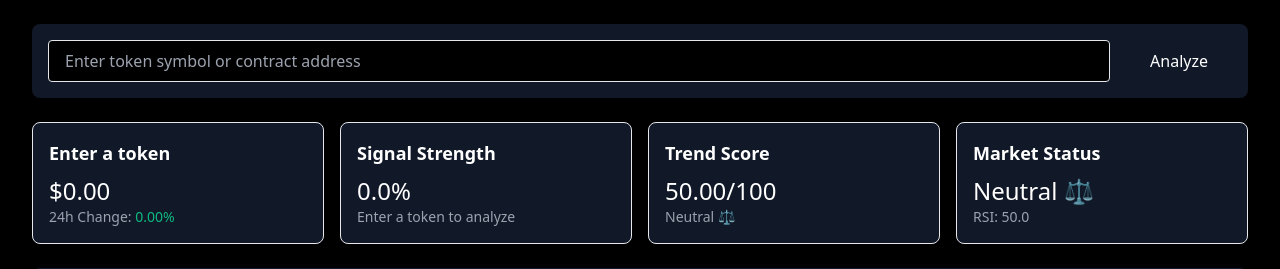
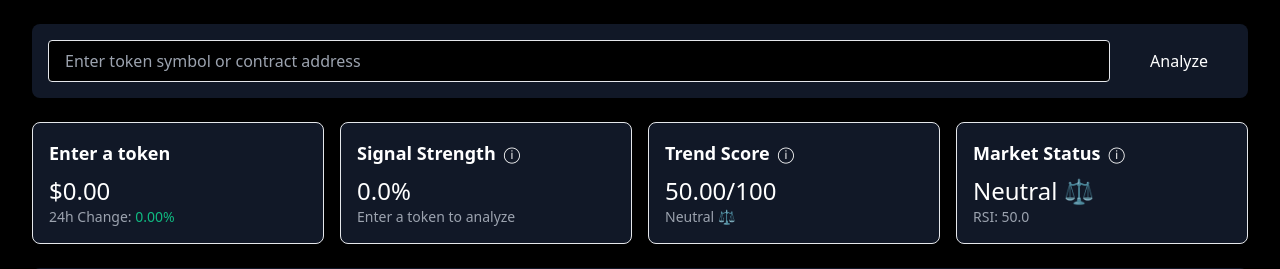
Before and after one commit to jamalfrnk/yieldsensei, a Flask app: page / in a window 1280 px wide; the page is wider, and only the part inside the window is pictured. Shown: the part 65-334 px from the top of that part. Run offline with Flask 3, Linux system fonts and the light colour scheme; some libraries are stand-ins or nearby versions.

Commit message:
Agent query: I've added information icons (ⓘ) next to Signal Strength, Trend Score, and Market Status. Could you hover over these icons and confirm if you see helpful explanations appear?
Add tooltip explanations for "signal strength", "trend score", and "market status" on the dashboard.

Screenshot: https://storage.googleapis.com/screenshot-production-us-central1/0f677032-f030-4175-9eb7-60efa2bc732c/e7cc418c-f9c9-4109-b165-b5a8f8f44d02.jpg

```diff
--- a/templates/dashboard.html
+++ b/templates/dashboard.html
@@ -30,17 +30,41 @@
             </p>
         </div>
         <div class="bg-gray-900 rounded-lg p-4 border border-orange-500 hover:bg-gray-800 transition-colors duration-200">
-            <h3 class="text-lg font-semibold text-orange-500">Signal Strength</h3>
+            <div class="flex items-center mb-2">
+                <h3 class="text-lg font-semibold text-orange-500">Signal Strength</h3>
+                <div class="ml-2 group relative">
+                    <span class="cursor-help text-orange-500">ⓘ</span>
+                    <div class="opacity-0 bg-black text-white text-sm rounded-lg py-2 px-3 absolute z-10 bottom-full mb-2 -left-1/2 pointer-events-none group-hover:opacity-100 transition-opacity duration-200 w-64">
+                        A measure of how strong the trading signal is, based on multiple technical indicators including RSI, MACD, and price levels. Higher values indicate stronger signals.
+                    </div>
+                </div>
+            </div>
             <p class="text-2xl mt-2">{{ "%.1f"|format(signal_strength|float) }}%</p>
             <p class="text-sm text-gray-400">{{ signal_description }}</p>
         </div>
         <div class="bg-gray-900 rounded-lg p-4 border border-orange-500 hover:bg-gray-800 transition-colors duration-200">
-            <h3 class="text-lg font-semibold text-orange-500">Trend Score</h3>
+            <div class="flex items-center mb-2">
+                <h3 class="text-lg font-semibold text-orange-500">Trend Score</h3>
+                <div class="ml-2 group relative">
+                    <span class="cursor-help text-orange-500">ⓘ</span>
+                    <div class="opacity-0 bg-black text-white text-sm rounded-lg py-2 px-3 absolute z-10 bottom-full mb-2 -left-1/2 pointer-events-none group-hover:opacity-100 transition-opacity duration-200 w-64">
+                        A score from 0-100 indicating the strength and direction of the current market trend. Higher scores suggest stronger upward trends, while lower scores indicate stronger downward trends.
+                    </div>
+                </div>
+            </div>
             <p class="text-2xl mt-2">{{ "%.2f"|format(trend_score|float) }}/100</p>
             <p class="text-sm text-gray-400">{{ trend_direction }}</p>
         </div>
         <div class="bg-gray-900 rounded-lg p-4 border border-orange-500 hover:bg-gray-800 transition-colors duration-200">
-            <h3 class="text-lg font-semibold text-orange-500">Market Status</h3>
+            <div class="flex items-center mb-2">
+                <h3 class="text-lg font-semibold text-orange-500">Market Status</h3>
+                <div class="ml-2 group relative">
+                    <span class="cursor-help text-orange-500">ⓘ</span>
+                    <div class="opacity-0 bg-black text-white text-sm rounded-lg py-2 px-3 absolute z-10 bottom-full mb-2 -left-1/2 pointer-events-none group-hover:opacity-100 transition-opacity duration-200 w-64">
+                        Indicates whether the market is overbought (RSI > 70), oversold (RSI < 30), or neutral. This helps identify potential reversal points and market extremes.
+                    </div>
+                </div>
+            </div>
             <p class="text-2xl mt-2">{{ market_status }}</p>
             <p class="text-sm text-gray-400">RSI: {{ "%.1f"|format(rsi|float) }}</p>
         </div>
```
